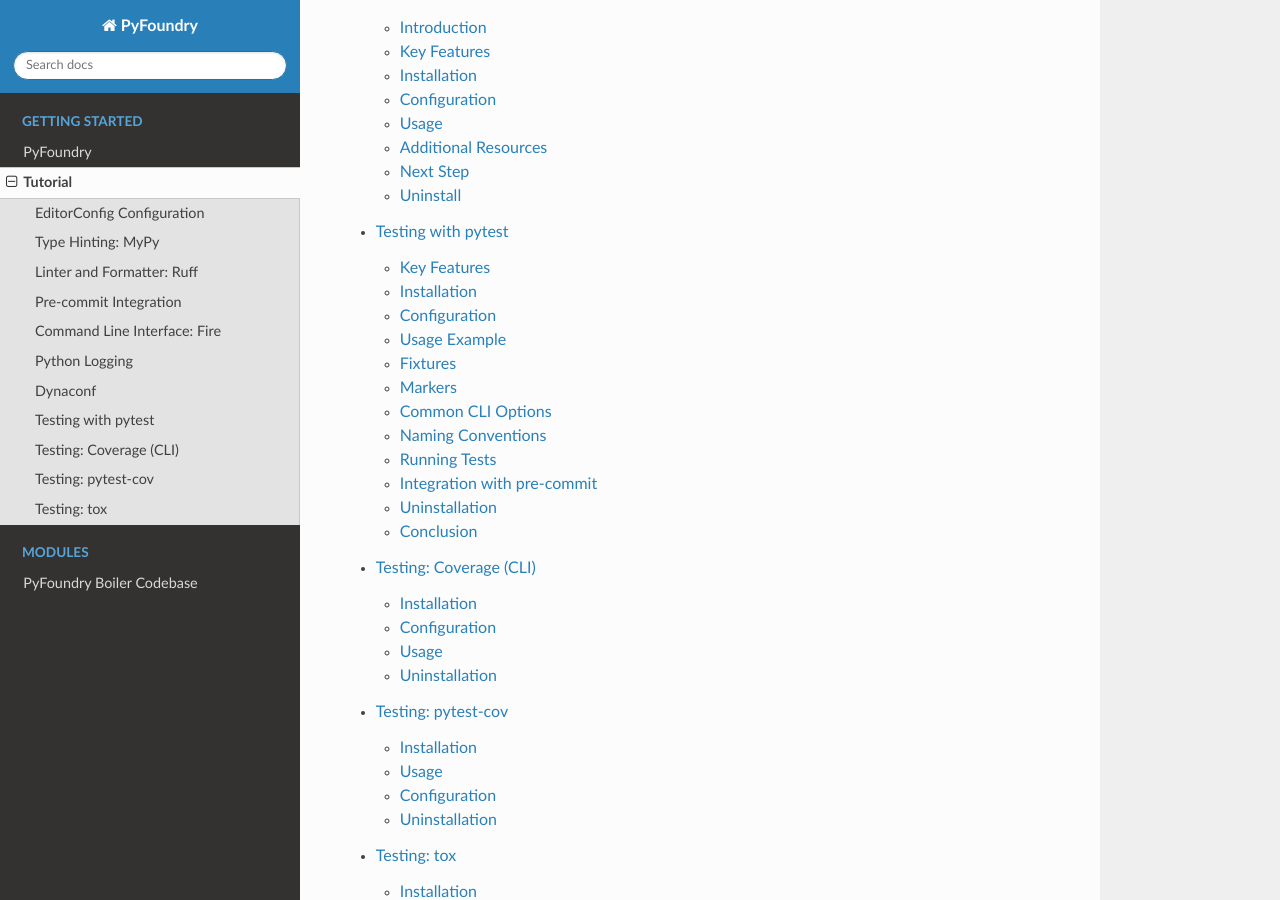
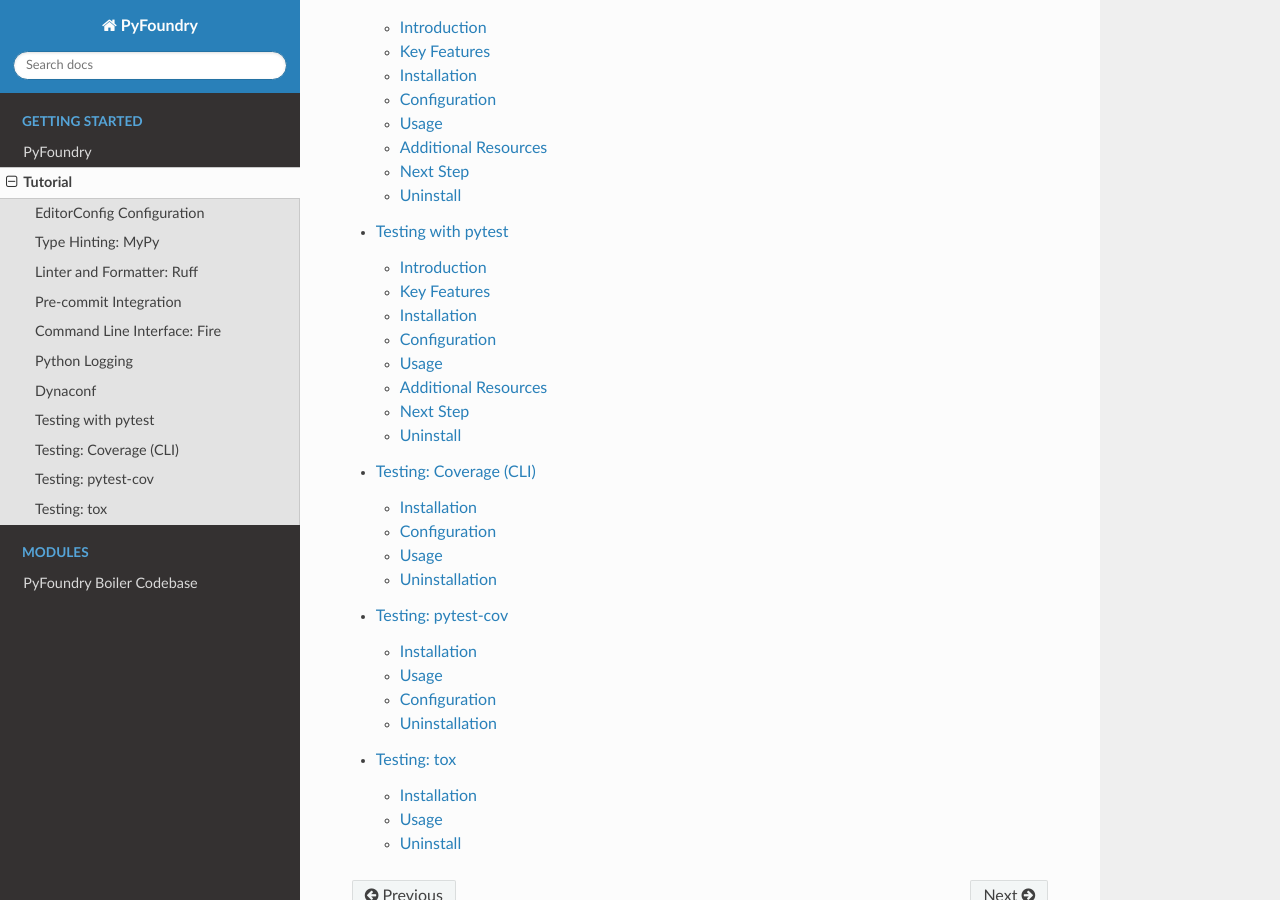
Before and after one commit to sunil-fm/FusePyStarter, a Sphinx documentation site: the page built from docs/tutorial.rst, in a window 1280 px wide and 900 px high, scrolled down 1800 px. Built offline with Sphinx 7.4.7 and the Read the Docs theme 3.1.0, drawn with Linux system fonts in a browser that asks for light colours; pages that are not in the unit, such as notebooks, are missing from menus; part of the change alters nothing that is shown.

Commit message:
docs(pre-commit): restructure pre-commit - Introduction - Key Features - Installation - Configuration - Usage - Additional Resources - Next Step - Uninstall

```diff
--- a/docs/setup/pytest.rst
+++ b/docs/setup/pytest.rst
@@ -1,26 +1,21 @@
-
 =====================
 Testing with pytest
 =====================
 
-The **pytest** framework simplifies writing small, readable tests and scales to support
-complex functional testing for applications and libraries.
+Introduction
+------------
+
+**pytest** is a simple yet powerful testing framework for Python. It encourages concise, readable test code and scales to support complex functional testing for applications and libraries. It provides expressive assertions, auto-discovery, and a rich fixture system, making it ideal for both small and large projects.
 
 Key Features
 ------------
 
-- Detailed output for failing assert statements (no need to remember ``self.assert*`` methods)
-- Auto-discovery of test modules and functions
-- Rich and flexible fixture model for test setup and reuse
-- Seamless support for ``unittest`` and ``nose`` test suites
-- Compatible with Python 3.5+ and PyPy 3
-- Thriving plugin ecosystem (315+ plugins) and active community
-
-For full documentation, visit: https://docs.pytest.org/en/stable/
-
-.. note::
-
-   pytest rewrites assert statements to provide rich introspection output on failure, which makes debugging test failures much easier.
+- Rich assert introspection (no need for self.assert* methods)
+- Auto-discovery of test files, classes, and functions
+- Flexible fixture model for shared test setup and teardown
+- Compatible with `unittest` and `nose` test suites
+- Thriving plugin ecosystem (e.g., `pytest-cov`, `pytest-mock`)
+- Seamless integration with `pre-commit` and CI tools
 
 Installation
 ------------
@@ -29,25 +24,27 @@ Use `uv` to add `pytest` as a development dependency:
 
 .. code-block:: console
 
-    $ uv add --dev pytest
+    uv add --dev pytest
 
 Configuration
 -------------
 
-Add the following section to your ``pyproject.toml``:
+Configure `pytest` through `pyproject.toml`:
 
 .. code-block:: toml
 
     [tool.pytest.ini_options]
     testpaths = ["tests"]
+    markers = [
+        "slow: marks tests as slow",
+    ]
 
-This tells pytest to look for tests in the ``tests/`` directory.
+This instructs `pytest` to discover tests in the `tests/` directory and register a custom `slow` marker.
 
-Usage Example
--------------
+Usage
+-----
 
-Let's write tests for two simple temperature conversion functions:
-``celsius_to_fahrenheit`` and ``fahrenheit_to_celsius``.
+### Writing Tests
 
 .. code-block:: python
 
@@ -56,40 +53,21 @@ Let's write tests for two simple temperature conversion functions:
 
     @pytest.mark.parametrize(
         "celsius, expected_fahrenheit",
-        [
-            (0, 32.0),       # Freezing point
-            (100, 212.0),    # Boiling point
-            (-40, -40.0),    # Identical in both scales
-            (37, 98.6),      # Human body temperature
-            (25.5, 77.9),    # Arbitrary float
-        ],
+        [(0, 32.0), (100, 212.0), (-40, -40.0), (37, 98.6), (25.5, 77.9)],
     )
     def test_celsius_to_fahrenheit(celsius, expected_fahrenheit):
-        result = celsius_to_fahrenheit(celsius)
-        assert result == pytest.approx(expected_fahrenheit)
+        assert celsius_to_fahrenheit(celsius) == pytest.approx(expected_fahrenheit)
 
     @pytest.mark.parametrize(
         "fahrenheit, expected_celsius",
-        [
-            (32, 0.0),
-            (212, 100.0),
-            (-40, -40.0),
-            (98.6, 37.0),
-            (77.9, 25.5),
-        ],
+        [(32, 0.0), (212, 100.0), (-40, -40.0), (98.6, 37.0), (77.9, 25.5)],
     )
     def test_fahrenheit_to_celsius(fahrenheit, expected_celsius):
-        result = fahrenheit_to_celsius(fahrenheit)
-        assert result == pytest.approx(expected_celsius)
+        assert fahrenheit_to_celsius(fahrenheit) == pytest.approx(expected_celsius)
 
-Fixtures
---------
-
-Fixtures are used to manage setup and teardown logic for tests.
+### Fixtures
 
 .. code-block:: python
-
-    import pytest
 
     @pytest.fixture
     def sample_data():
@@ -98,87 +76,60 @@ Fixtures are used to manage setup and teardown logic for tests.
     def test_sample_data(sample_data):
         assert sample_data["name"] == "Sunil"
 
-Markers
--------
+### Markers
 
-pytest allows tests to be grouped or filtered using markers.
+Use markers to group or filter tests:
 
 .. code-block:: python
 
-    import pytest
-
     @pytest.mark.slow
     def test_large_dataset():
-        # time-consuming test
         ...
 
-To run only tests marked as "slow":
+Run only slow tests:
 
 .. code-block:: console
 
-    $ pytest -m slow
+    pytest -m slow
 
-To register custom markers in ``pyproject.toml``:
+### Common CLI Options
 
-.. code-block:: toml
-
-    [tool.pytest.ini_options]
-    markers = [
-        "slow: marks tests as slow",
-    ]
-
-Common CLI Options
-------------------
-
-- ``-v``: Increase verbosity
-- ``-q``: Decrease verbosity
-- ``-k <expression>``: Run tests matching the expression
-- ``-m <marker>``: Run tests matching a marker
-- ``--maxfail=<num>``: Stop after N failures
-- ``--disable-warnings``: Suppress warnings
+- `-v`: Verbose mode
+- `-q`: Quiet mode
+- `-k <expr>`: Filter by name substring
+- `-m <marker>`: Run tests with marker
+- `--maxfail=<N>`: Stop after N failures
+- `--disable-warnings`: Suppress warnings
 
 Example:
 
 .. code-block:: console
 
-    $ pytest -v -k "fahrenheit" --maxfail=2 --disable-warnings
+    pytest -v -k "fahrenheit" --maxfail=2 --disable-warnings
 
-Naming Conventions
-------------------
+### Naming Conventions
 
-pytest will automatically discover tests that follow these patterns:
+- Files: `test_*.py` or `*_test.py`
+- Functions: `test_*`
+- Classes: `Test*` (no `__init__`)
 
-- Files named ``test_*.py`` or ``*_test.py``
-- Functions prefixed with ``test_``
-- Classes prefixed with ``Test`` (without ``__init__`` methods)
+### Running Tests
 
-Running Tests
--------------
-
-To run all tests, simply use:
+To run all tests:
 
 .. code-block:: console
 
-    $ uv run pytest
-
-pytest will automatically discover and run tests matching the naming conventions listed above.
+    uv run pytest
 
 Integration with pre-commit
----------------------------
+~~~~~~~~~~~~~~~~~~~~~~~~~~~
 
-To run tests automatically before every commit, add the following to your ``.pre-commit-config.yaml``:
+To enforce tests before committing, add this to your `.pre-commit-config.yaml`:
 
 .. code-block:: yaml
 
     - repo: local
       hooks:
-        - id: install-dependencies
-          name: Install Dependencies
-          entry: uv pip install -e .
-          language: python
-          always_run: true
-          pass_filenames: false
-
         - id: test
           name: Run tests
           entry: uv run pytest
@@ -187,18 +138,23 @@ To run tests automatically before every commit, add the following to your ``.pre
           always_run: true
           pass_filenames: false
 
-This ensures dependencies are installed and tests are executed before every commit, helping catch issues early.
+Additional Resources
+--------------------
 
-Uninstallation
---------------
+- Pytest documentation: https://docs.pytest.org/
+- Awesome Pytest plugins: https://plugincompat.herokuapp.com/
+- Parametrization: https://docs.pytest.org/en/latest/how-to/parametrize.html
 
-To remove pytest:
+Next Step
+---------
+
+Next, integrate **coverage** to measure how much of your code is exercised by your tests. This helps ensure all important logic paths are tested and highlights untested code.
+
+Uninstall
+---------
+
+To remove `pytest` from your project:
 
 .. code-block:: console
 
-    $ uv remove --dev pytest
-
-Conclusion
-----------
-
-pytest is a powerful, flexible, and widely adopted testing tool that helps you maintain code quality and catch bugs early through simple yet expressive tests.
+    uv remove --dev pytest
```
